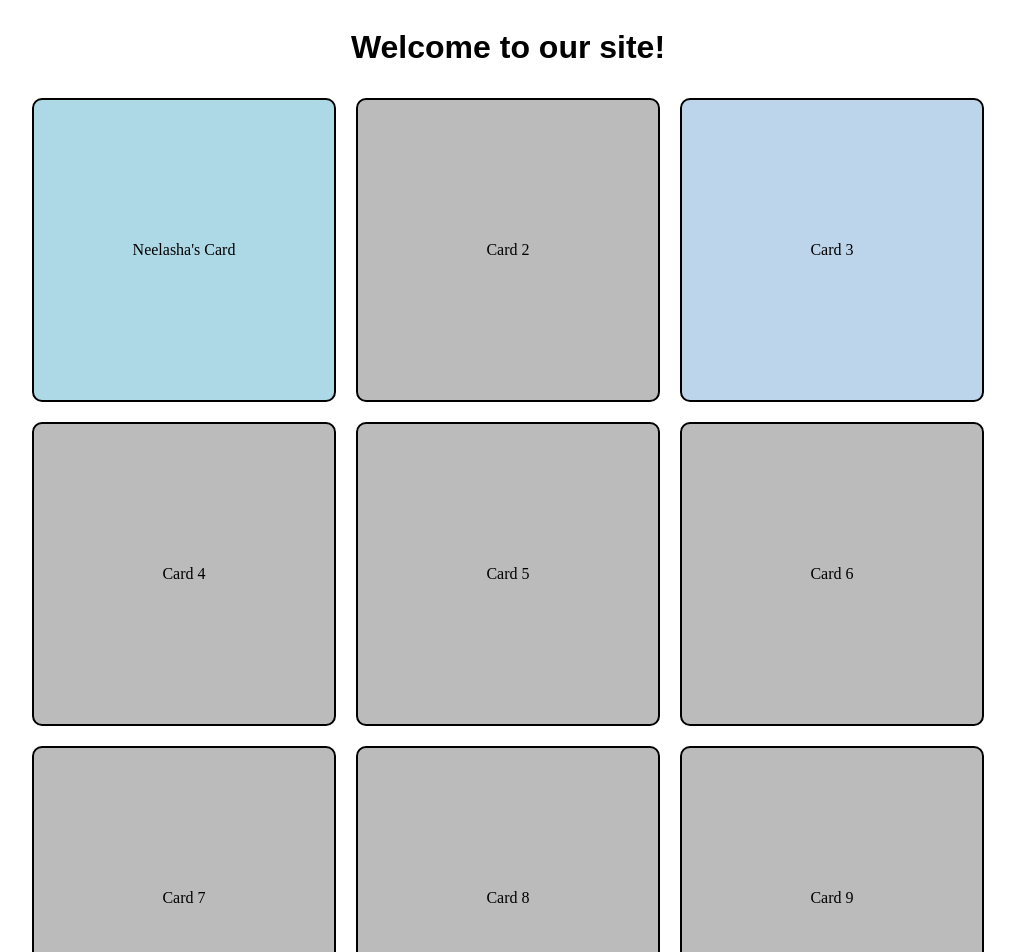
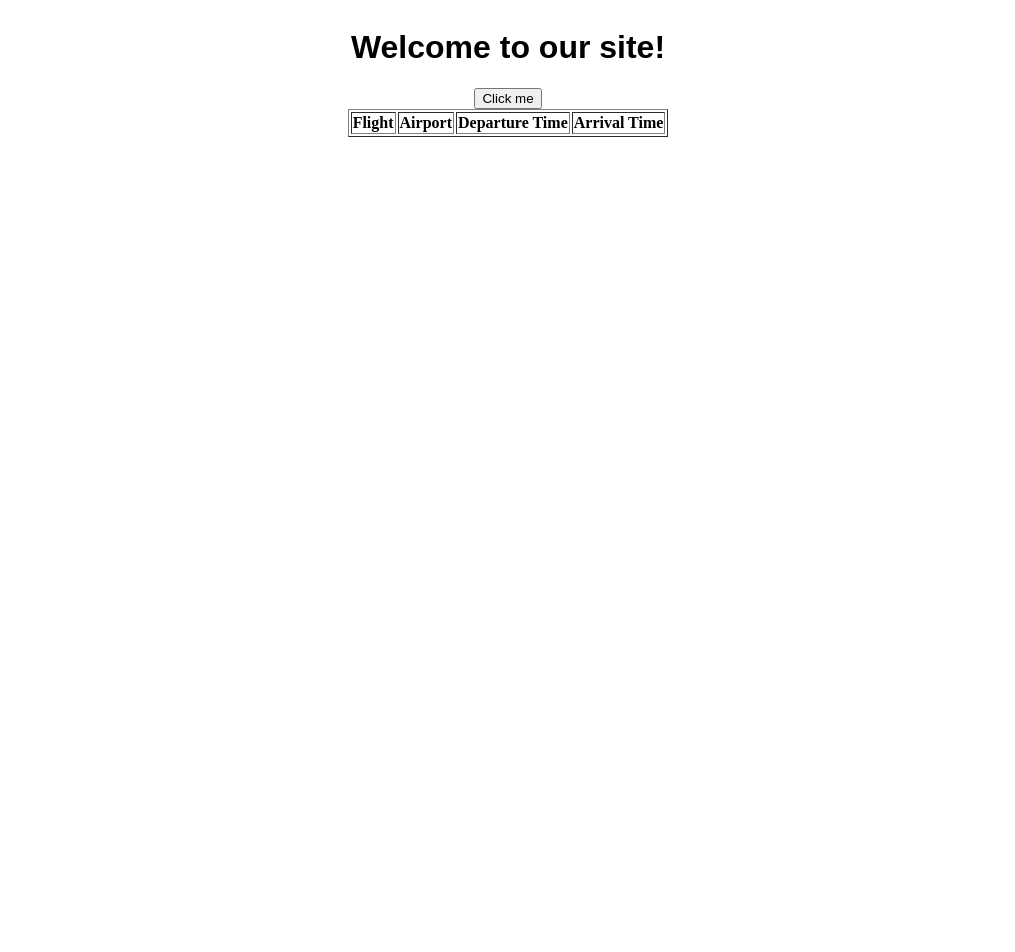
Before and after one commit to jacoblurie29/cpp-workshops, a React (Vite) app: page / in a window 1280 px wide. Shown: the top 952 px of the page, without its empty margins (132-1147 px from the left). After the commit the page ends 800 px from the top, so only its background shows below. Built offline with nearby package versions, Linux system fonts and the light colour scheme.

Commit message:
workshop stuff

```diff
--- a/src/App.tsx
+++ b/src/App.tsx
@@ -1,38 +1,72 @@
 import styles from "./App.module.css";
+import { type Flight } from "./types";
+import FlightTable from "./components/FlightTable";
+import React, { useEffect } from "react";
 
-const App = () => (
-  <div className={styles.mainContainer}>
-    <h1 className={styles.header}>Welcome to our site!</h1>
-    <div className={styles.cardContainer}>
-      <div className={styles.card} style={{ backgroundColor: "#900EE90" }}>
-        Neelasha's Card
-      </div>
-      <div className={styles.card} style={{ backgroundColor: "#BBBBBB" }}>
-        Card 2
-      </div>
-      <div className={styles.card} style={{ backgroundColor: "#bdd5ea" }}>
-        Card 3
-      </div>
-      <div className={styles.card} style={{ backgroundColor: "#BBBBBB" }}>
-        Card 4
-      </div>
-      <div className={styles.card} style={{ backgroundColor: "#BBBBBB" }}>
-        Card 5
-      </div>
-      <div className={styles.card} style={{ backgroundColor: "#BBBBBB" }}>
-        Card 6
-      </div>
-      <div className={styles.card} style={{ backgroundColor: "#BBBBBB" }}>
-        Card 7
-      </div>
-      <div className={styles.card} style={{ backgroundColor: "#BBBBBB" }}>
-        Card 8
-      </div>
-      <div className={styles.card} style={{ backgroundColor: "#BBBBBB" }}>
-        Card 9
-      </div>
+const App = () => {
+  const [flights, setFlights] = React.useState<Flight[]>([]);
+
+  const sortedFlights = flights.sort((a, b) => {
+    const aTime = a.departureTime.split(":");
+    const bTime = b.departureTime.split(":");
+    if (aTime[0] === bTime[0]) {
+      return parseInt(aTime[1]) - parseInt(bTime[1]);
+    }
+    return parseInt(aTime[0]) - parseInt(bTime[0]);
+  });
+
+  useEffect(() => {
+    setFlights(sortedFlights);
+  }, [flights]);
+
+  const generateFlightCode = () => {
+    const chars = "0123456789abcdefghijklmnopqrstuvwxyz";
+    let result = "";
+    for (let i = 0; i < 6; i++) {
+      result += chars.charAt(Math.floor(Math.random() * chars.length));
+    }
+    return result;
+  };
+
+  const generateAirport = () => {
+    const chars = "ABCDEFGHIJKLMNOPQRSTUVWXYZ";
+    let result = "";
+    for (let i = 0; i < 3; i++) {
+      result += chars.charAt(Math.floor(Math.random() * chars.length));
+    }
+    return result;
+  };
+
+  const generateTime = () => {
+    const hours = Math.floor(Math.random() * 24);
+    const minutes = Math.floor(Math.random() * 60);
+    return hours + ":" + minutes;
+  };
+
+  const createFlight = () => {
+    const flightCode = generateFlightCode();
+    const airport = generateAirport();
+    const departureTime = generateTime();
+    const arrivalTime = generateTime();
+    setFlights([
+      ...flights,
+      { flightCode, airport, departureTime, arrivalTime },
+    ]);
+  };
+
+  return (
+    <div className={styles.mainContainer}>
+      <h1 className={styles.header}>Welcome to our site!</h1>
+      <button
+        onClick={() => {
+          createFlight();
+        }}
+      >
+        Click me
+      </button>
+      <FlightTable flights={flights} />
     </div>
-  </div>
-);
+  );
+};
 
 export default App;
--- /dev/null
+++ b/src/components/FlightTable.tsx
@@ -0,0 +1,33 @@
+import { type Flight } from "../types";
+import { type ReactElement } from "react";
+
+const FlightTable = (props: { flights: Flight[] }): ReactElement => {
+  const { flights } = props;
+
+  return (
+    <>
+      <table border={1}>
+        <thead>
+          <tr>
+            <th>Flight</th>
+            <th>Airport</th>
+            <th>Departure Time</th>
+            <th>Arrival Time</th>
+          </tr>
+        </thead>
+        <tbody>
+          {flights.map((flight: Flight, index) => (
+            <tr key={index}>
+              <td>{flight.flightCode}</td>
+              <td>{flight.airport}</td>
+              <td>{flight.departureTime}</td>
+              <td>{flight.arrivalTime}</td>
+            </tr>
+          ))}
+        </tbody>
+      </table>
+    </>
+  );
+};
+
+export default FlightTable;
--- /dev/null
+++ b/src/types.tsx
@@ -0,0 +1,6 @@
+export interface Flight {
+  flightCode: string;
+  airport: string;
+  departureTime: string;
+  arrivalTime: string;
+}
```
